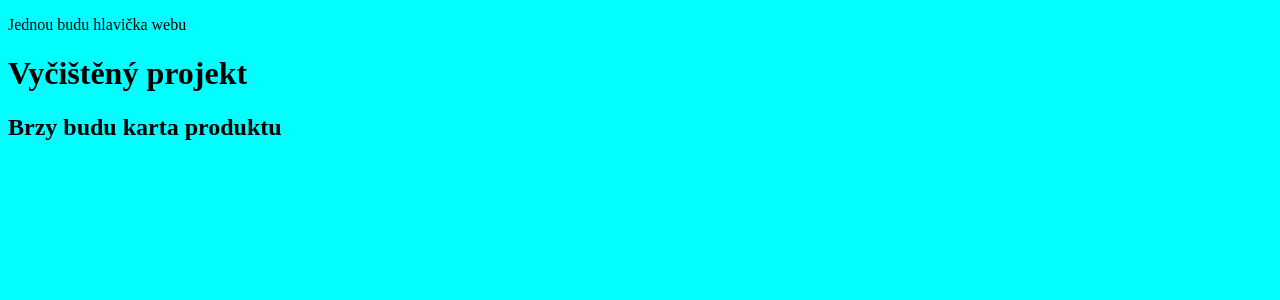
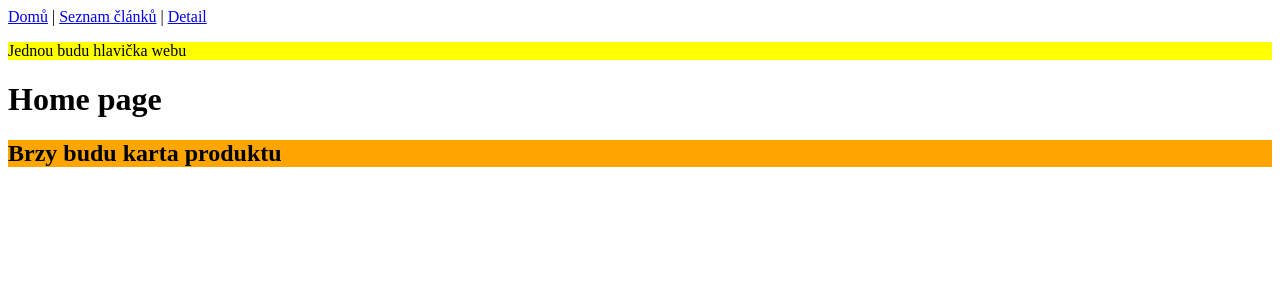
Before and after one commit to Raus-Michal/vue-page, a Vue app: page / in a window 1280 px wide. Shown: the top 300 px of the page. Built offline with nearby package versions, Linux system fonts and the light colour scheme.

Commit message:
Router pro web a pripojeni prvnich klicovych konponent

```diff
--- a/package.json
+++ b/package.json
@@ -11,7 +11,8 @@
     "type-check": "vue-tsc --build"
   },
   "dependencies": {
-    "vue": "^3.5.13"
+    "vue": "^3.5.13",
+    "vue-router": "^4.5.0"
   },
   "devDependencies": {
     "@tsconfig/node22": "^22.0.0",
--- a/src/App.vue
+++ b/src/App.vue
@@ -1,19 +1,26 @@
-<script setup lang="ts">
-import KartaProduktu from './components/KartaProduktu.vue'
-import HlavickaWebu from './components/HlavickaWebu.vue'
-</script>
+
 
 
 
 <template>
-<HlavickaWebu />
+<div id="app">
+<nav>
+<router-link to="/">Domů</router-link> |
+<router-link to="/seznam-clanku/">Seznam článků</router-link> |
+<router-link to="/deatails/">Detail</router-link>
+</nav>
 
-<h1>Vyčištěný projekt</h1>
+<router-view /> <!-- Zde se vykreslí aktuální stránka podle URL -->
 
-<KartaProduktu />
 
+</div>
 </template>
 
+
+<script setup lang="ts">
+const name = 'App';
+
+</script>
 
 
 <style scoped>
--- a/src/components/HlavickaWebu.vue
+++ b/src/components/HlavickaWebu.vue
@@ -1,6 +1,4 @@
-<script setup lang="ts">
 
-</script>
 
 <template>
 
@@ -10,7 +8,15 @@
 
 </template>
 
+<script setup lang="ts">
+const name = 'HlavickaWebu';
+</script>
 
 <style scoped>
 
+header
+{
+background-color:yellow;
+}
+
 </style>
--- a/src/components/KartaProduktu.vue
+++ b/src/components/KartaProduktu.vue
@@ -1,18 +1,25 @@
-<script setup lang="ts">
 
-</script>
 
 
 
 
 <template>
+<div class="clanek">
+<h2>Brzy budu karta produktu</h2>
+</div>
 
-<h2>Brzy budu karta produktu</h2>
 
 </template>
 
-
+<script setup lang="ts">
+const name = 'KartaProduktu';
+</script>
 
 <style scoped>
 
+.clanek
+{
+background-color:orange;
+}
+
 </style>
--- /dev/null
+++ b/src/router/index.js
@@ -0,0 +1,31 @@
+import { createRouter, createWebHistory } from 'vue-router';
+import Home from '../views/Home.vue';
+import Seznam from '../views/Seznam.vue';
+import Details from '../views/Details.vue';
+
+// Definice cest a jejich komponent
+const routes = [
+  {
+    path: '/',
+    name: 'Home',
+    component: Home
+  },
+  {
+    path: '/seznam-clanku/',
+    name: 'Seznam',
+    component: Seznam
+  },
+  {
+    path: '/deatails',
+    name: 'Details',
+    component: Details
+  }
+];
+
+// Vytvoření routeru
+const router = createRouter({
+  history: createWebHistory(import.meta.env.BASE_URL), // Používá HTML5 History API
+  routes
+});
+
+export default router;
--- /dev/null
+++ b/src/views/Details.vue
@@ -0,0 +1,20 @@
+<template>
+<!-- <HlavickaWebu /> -->
+
+<h1>Detaily článku</h1>
+
+<!-- <KartaProduktu /> -->
+
+</template>
+
+<script setup lang="ts">
+// import KartaProduktu from '../components/KartaProduktu.vue'
+// import HlavickaWebu from '../components/HlavickaWebu.vue'
+
+const name = 'Details';
+
+</script>
+
+<style scoped>
+
+</style>
--- /dev/null
+++ b/src/views/Home.vue
@@ -0,0 +1,20 @@
+<template>
+<HlavickaWebu />
+
+<h1>Home page</h1>
+
+<KartaProduktu />
+
+</template>
+
+<script setup lang="ts">
+import KartaProduktu from '../components/KartaProduktu.vue'
+import HlavickaWebu from '../components/HlavickaWebu.vue'
+
+const name = 'Home';
+
+</script>
+
+<style scoped>
+
+</style>
--- /dev/null
+++ b/src/views/Seznam.vue
@@ -0,0 +1,19 @@
+<template>
+<!-- <HlavickaWebu /> -->
+
+<h1>Seznam článků</h1>
+
+<!-- <KartaProduktu /> -->
+
+</template>
+
+<script setup lang="ts">
+// import KartaProduktu from '../components/KartaProduktu.vue'
+// import HlavickaWebu from '../components/HlavickaWebu.vue'
+const name = 'Seznam';
+
+</script>
+
+<style scoped>
+
+</style>
```
Also changed, not shown: src/main.ts (+8 -4 lines), 1 other file (tests, documents, lock files or other folders).
